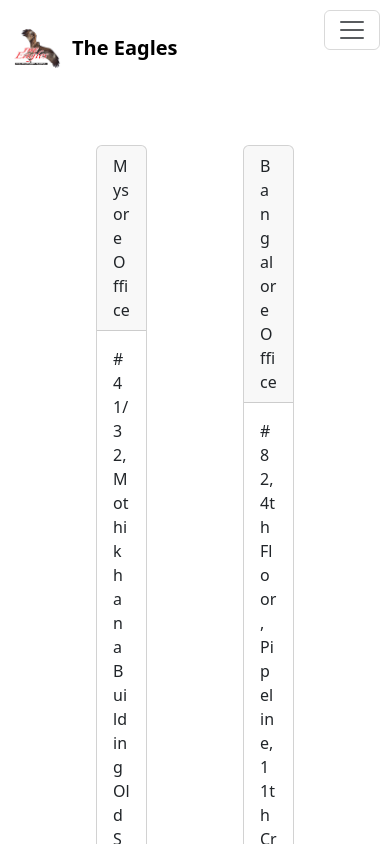
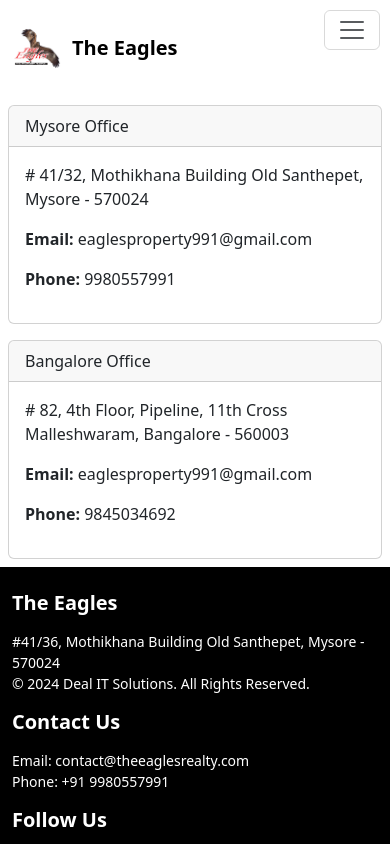
Before and after one commit to safwan124/EaglesProperties, a React (Vite) app: page /contact in a window 390 px wide. Shown: the top 844 px of the page. Built offline with nearby package versions, Linux system fonts and the light colour scheme.

Commit message:
responsive changes

```diff
--- a/src/components/contact/contact.jsx
+++ b/src/components/contact/contact.jsx
@@ -1,41 +1,50 @@
-import React from 'react'
-import { Card, CardBody, CardHeader } from 'react-bootstrap'
+import React from 'react';
+import { Card, CardBody, CardHeader } from 'react-bootstrap';
 
 const Contact = () => {
   return (
-    <div className='row mx-5'>
-        <div className='col-6 p-5'>
+    <div className='row mx-0'>
+      {/* Mysore Office Card */}
+      <div className='col-12 col-md-6 p-2'>
         <Card>
           <CardHeader>
             Mysore Office
           </CardHeader>
           <CardBody>
-                # 41/32, Mothikhana Building Old Santhepet, Mysore - 570024 eaglesproperty991@gmail.com 9980557991
+            <p>
+              # 41/32, Mothikhana Building Old Santhepet, Mysore - 570024
+            </p>
+            <p>
+              <strong>Email:</strong> eaglesproperty991@gmail.com
+            </p>
+            <p>
+              <strong>Phone:</strong> 9980557991
+            </p>
           </CardBody>
         </Card>
       </div>
-        <div className='col-6 p-5'>
+
+      {/* Bangalore Office Card */}
+      <div className='col-12 col-md-6 p-2'>
         <Card>
           <CardHeader>
             Bangalore Office
           </CardHeader>
           <CardBody>
-                # 82, 4th Floor, Pipeline, 11th Cross Malleshwaram, Banglore - 560003 eaglesproperty991@gmail.com 9845034692
+            <p>
+              # 82, 4th Floor, Pipeline, 11th Cross Malleshwaram, Bangalore - 560003
+            </p>
+            <p>
+              <strong>Email:</strong> eaglesproperty991@gmail.com
+            </p>
+            <p>
+              <strong>Phone:</strong> 9845034692
+            </p>
           </CardBody>
         </Card>
       </div>
     </div>
-
-
-    // <div className='container'>
-    //     <h1>
-    //         Mysore Office
-    //     </h1>
-    //     <p>
-    //         # 41/32, Mothikhana Building Old Santhepet, Mysore - 570024 eaglesproperty991@gmail.com 9980557991
-    //     </p>
-    // </div>
-  )
+  );
 }
 
-export default Contact
+export default Contact;
--- a/src/routes/homePage/homePage.css
+++ b/src/routes/homePage/homePage.css
@@ -76,6 +76,14 @@
     min-height: 100%;
     object-fit: cover;
   }
+
+  .pip-container {
+    width: 100px;
+  }
+
+  .homePage {
+    height: auto;
+  }
 }
 
 @media (max-width: 576px) {
@@ -89,4 +97,10 @@
     height: auto; /* Let the height adjust naturally */
     object-fit: fill; /* Adjusts the video to fit the width and height of the container */
   }
+  .pip-container {
+    width: 100px;
+  }
+  .homePage {
+    height: auto;
+  }
 }
```
Lines whose indentation alone changed are shown as unchanged.
